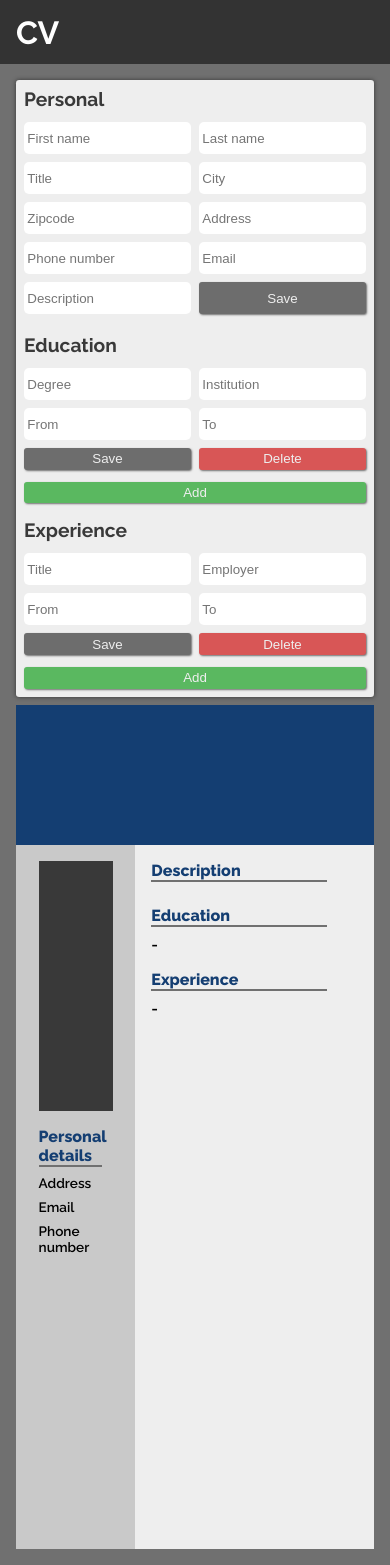
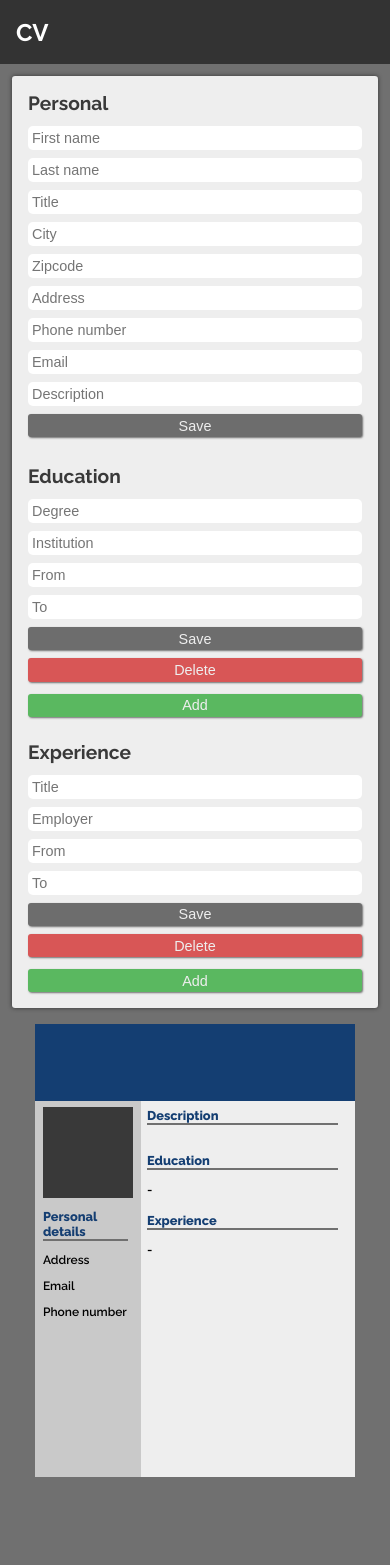
Before and after one commit to junskih/cv, a React (Create React App) app: page / in a window 390 px wide. After the commit the page ends 1489 px from the top, so only its background shows below. Built offline with nearby package versions, Linux system fonts and the light colour scheme.

Commit message:
Add styles for responsiveness

```diff
--- a/src/App.css
+++ b/src/App.css
@@ -11,6 +11,9 @@
   --color-button-neutral: #6d6d6d;
   --color-button-danger: #d85656;
   --color-button-success: #5ab860;
+  --width-a4: 320px;
+  --height-a4: 453px;
+  --width-min-viewport: 320px;
 }
 
 * {
@@ -27,6 +30,7 @@ body {
 header {
   display: flex;
   align-items: center;
+  width: clamp(320px, 100%, 100%);
   height: 4em;
   background-color: var(--color-header);
   color: white;
@@ -34,55 +38,85 @@ header {
   padding: 0 0 0 1em;
 }
 
+.header-title {
+  font-size: clamp(1.5em, 3.5vw, 4em);
+}
+
 main {
-  display: grid;
+  display: flex;
+  flex-wrap: wrap;
+  justify-content: center;
+  width: 100%;
   height: auto;
-  min-height: 100vh;
-  padding: 1em;
-  gap: 0.5em;
+  padding: 0.75rem;
+  gap: 1rem 2rem;
 }
 
 .form {
   display: flex;
   flex-direction: column;
+  flex: auto;
+  width: min-content;
+  min-width: 40vw;
+  height: auto;
   background-color: var(--color-form);
   box-shadow: 0px 0px 4px var(--color-header);
   border-radius: 0.2em;
+  padding: 1em;
+  gap: 1.5em;
 }
 
 .form-section {
   display: grid;
-  padding: 0.5em;
   gap: 0.5em;
 }
 
 .form-section-title {
-  font-size: 1.2em;
+  font-size: clamp(1.2em, 2vw, 2.5em);
   color: var(--color-form-section-title);
 }
 
 .form-entry {
   display: grid;
-  grid-template-columns: 1fr 1fr;
+  grid-template-columns: 1fr;
+  grid-auto-rows: min-content;
   padding: 0.25em 0;
-  gap: 0.5em;
+  gap: 0.5rem 1.5rem;
+}
+
+.form-entry-buttons {
+  display: flex;
+  justify-content: space-around;
 }
 
 .form-field {
-  height: 2em;
+  display: flex;
+  height: fit-content;
+  align-items: center;
+  font-weight: 500;
+  overflow-wrap: normal;
+  text-overflow: ellipsis;
 }
 
-.form-field input {
-  padding: 0.25em;
+.form-field-content {
+  font-size: clamp(1em, 1.2vw, 2.3em);
+  overflow-wrap: break-word;
+}
+
+.form-field-input {
+  padding: 0.25rem;
   border-radius: 5px;
   border: none;
+  width: 100%;
   height: 100%;
-  width: 100%;
+  font-size: clamp(0.9em, 1.3vw, 2em)
 }
 
 .form-button {
+  height: fit-content;
   padding: 0.25em;
   font-weight: 500;
+  font-size: clamp(0.9em, 1.2vw, 1.9em);
   color: var(--color-form);
   border: none;
   border-radius: 3px;
@@ -109,81 +143,151 @@ main {
 
 .cv {
   display: grid;
-  background-color: var(--color-form);
-  width: 100%;
-  height: 100vh;
-  grid-template-columns: 1fr 2fr;
-  grid-template-rows: 1fr 5fr;
+  grid-template-columns: 33% 67%;
+  grid-template-rows: 17% 83%;
   grid-template-areas:
   'header header'
   'sidebar main';
+  justify-self: center;
+  background-color: var(--color-form);
+  width: var(--width-a4);
+  height: var(--height-a4);
 }
 
 .cv-header {
+  display: flex;
+  flex: 0 1 auto;
+  flex-direction: column;
+  justify-content: space-between;
   grid-area: header;
-  padding: 1em;
+  width: 100%;
+  height: 100%;
+  padding: 3% 5%;
   background-color: var(--color-cv-header);
   color: var(--color-form);
-  font-size: 1.4em;
+}
+
+.cv-header-name {
+  overflow: hidden;
+  white-space: nowrap;
+  text-overflow: ellipsis;
+  font-size: clamp(1.4em, 3vw, 4.5em);
+}
+
+.cv-header-title {
+  font-size: clamp(1.2em, 2.8vw, 4em);
+  font-style: italic;
+  overflow: hidden;
+  white-space: nowrap;
+  text-overflow: ellipsis;
 }
 
 .cv-sidebar {
   display: flex;
   flex-direction: column;
+  flex: 0 1 auto;
   align-items: center;
   grid-area: sidebar;
+  height: 100%;
   background-color: var(--color-cv-sidebar);
-  padding: 1em;
+  padding: 5% 0;
+  overflow: hidden;
 }
 
 .cv-sidebar-container {
   display: flex;
   flex-direction: column;
   width: 85%;
-  gap: 1em;
+  height: 100%;
+  gap: 3%;
 }
 
 .cv-sidebar-image {
   background-color: var(--color-form-section-title);
   width: 100%;
-  height: 250px;
+  height: 25%;
 }
 
 .cv-sidebar-entry-title {
-  font-size: 0.85em;
+  font-size: clamp(0.75em, 1.25vw, 1.75em);
   font-weight: 600;
+}
+
+.cv-sidebar-entry-content {
+  font-size: clamp(0.8em, 1.2vw, 2em);
+  overflow-wrap: anywhere;
 }
 
 .cv-main {
   display: flex;
   flex-direction: column;
-  padding: 1em;
+  padding: 3%;
   gap: 1em;
+  overflow: hidden;
 }
 
 .cv-section {
   display: flex;
   flex-direction: column;
   align-items: flex-start;
-  width: auto;
-  max-width: 85%;
-  gap: 0.5em;
+  max-width: 95%;
+  gap: 0.75em;
 }
 
 .cv-section-title {
   display: block;
   color: var(--color-cv-header);
-  font-size: 1em;
+  font-size: clamp(0.8em, 1.5vw, 2.5em);
   font-weight: 800;
   width: 100%;
   border-bottom: 2px solid var(--color-background);
 }
 
 .cv-main-entry {
-  display: flex;
-  gap: 1em 6em;
+  display: grid;
+  grid-template-columns: max-content 1fr;
+  grid-auto-flow: row;
+  width: 100%;
+  gap: 2em;
 }
 
 .cv-main-entry-fromto {
   font-weight: 600;
+  font-size: clamp(0.8em, 1.25vw, 2.1em);
 }
+
+.cv-main-entry-field {
+  font-size: clamp(0.85em, 1.3vw, 2.15em);
+}
+
+@media (min-width: 425px) {
+  :root {
+    --width-a4: 420px;
+    --height-a4: 594px;
+  }
+
+  .form-entry {
+    grid-template-columns: 1fr 1fr;
+  }
+}
+
+@media (min-width: 1024px) {
+  :root {
+    --width-a4: 500px;
+    --height-a4: 707px;
+  }
+}
+
+@media (min-width: 1080px) {
+  :root {
+    --width-a4: 600px;
+    --height-a4: 849px;
+  }
+}
+
+@media (min-width: 2560px) {
+  :root {
+    --width-a4: 1050px;
+    --height-a4: 1485px;
+  }
+}
```
